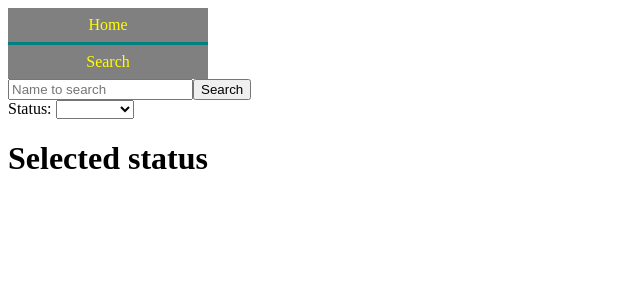
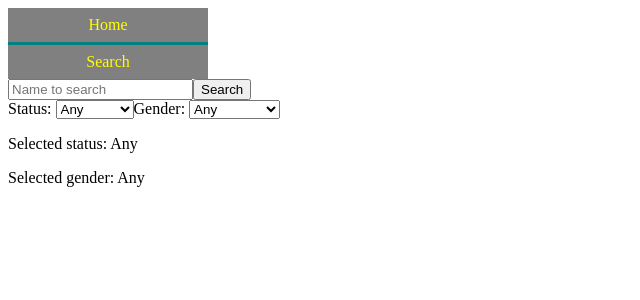
Before and after one commit to patfb/rick-and-morty, an Angular app: page /search in a window 1280 px wide. Shown: the top 300 px of the page, without its empty margins (0-640 px from the left). Built offline with nearby package versions, Linux system fonts and the light colour scheme.

Commit message:
added gender selector

```diff
--- a/src/app/search/search.component.html
+++ b/src/app/search/search.component.html
@@ -4,8 +4,9 @@
 </div>
 
 
+<div>
     <label>Status:
-    <select name="statusSelector" [(ngModel)]="status">
+        <select [(ngModel)]="status">
             <option value="any">Any</option>
             <option value="alive">Alive</option>
             <option value="dead">Dead</option>
@@ -13,7 +14,19 @@
         </select>
     </label>
 
-<h1>Selected status {{status}}</h1>
+    <label>Gender:
+        <select [(ngModel)]="gender">
+            <option value="any">Any</option>
+            <option value="female">Female</option>
+            <option value="male">Male</option>
+            <option value="genderless ">Genderless</option>
+            <option value="unknown">Unknown</option>
+        </select>
+    </label>
+</div>
+
+<p>Selected status: {{status | titlecase}}</p>
+<p>Selected gender: {{gender | titlecase}}</p>
 
 
 <div *ngIf="searchResult"> Results for: {{name}}
--- a/src/app/search/search.component.ts
+++ b/src/app/search/search.component.ts
@@ -11,7 +11,8 @@ import { SearchParamater } from "../search-paramater";
 })
 export class SearchComponent implements OnInit {
   name: string;
-  status: string;
+  status: string = "any";
+  gender: string = "any";
   searchResult: SearchResult;
   api: string = "https://rickandmortyapi.com/api";
 
@@ -27,6 +28,7 @@ export class SearchComponent implements OnInit {
     console.log("status:" + this.status);
     let nameParam = new SearchParamater();
     let statusParam = new SearchParamater();
+    let genderParam = new SearchParamater();
     let paramArray: any[] = [];
 
     if (this.name) {
@@ -36,11 +38,18 @@ export class SearchComponent implements OnInit {
       paramArray.push(nameParam);
     }
 
-    if (this.status) {
+    if (this.status && "any" != this.status.toLowerCase()) {
       statusParam.key = "status";
       statusParam.value = this.status;
       console.log("statusParam:" + JSON.stringify(statusParam));
       paramArray.push(statusParam);
+    }
+
+    if (this.gender && "any" != this.gender.toLowerCase()) {
+      genderParam.key = "gender";
+      genderParam.value = this.gender;
+      console.log("genderParam:" + JSON.stringify(genderParam));
+      paramArray.push(genderParam);
     }
 
     console.log("paramArray: " + JSON.stringify(paramArray));
```
Lines whose indentation alone changed are shown as unchanged.
